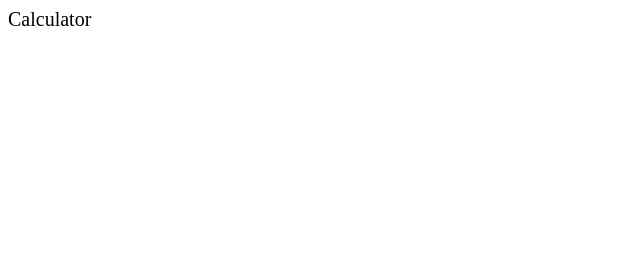
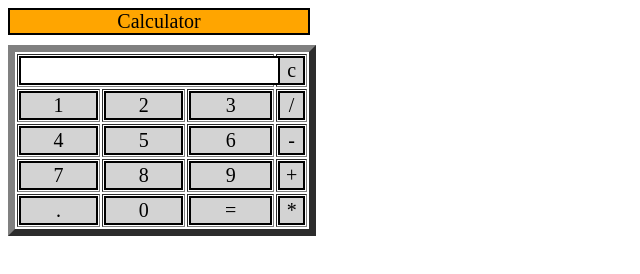
Before and after one commit to ivandjorgon/calculator, a plain HTML site: page index.html in a window 1280 px wide. Shown: the whole page, without its empty margins (0-640 px from the left). Drawn offline with Linux system fonts and the light colour scheme.

Commit message:
Add table and update css

```diff
--- a/index.html
+++ b/index.html
@@ -6,8 +6,37 @@
     <link href="style.css" rel="stylesheet">
   </head>
   <body>
-    <!--Calculator-->
-    <div id="main-container">Calculator</div>
+    <div class = title>Calculator</div>
+      <table border="7">
+         <tr>
+            <td colspan="3"><input type="text" id="result"/></td>
+            <td><input type="button" value="c" onclick="clr()"/> </td>
+         </tr>
+         <tr>
+            <td><input type="button" value="1" onclick="dis('1')"/> </td>
+            <td><input type="button" value="2" onclick="dis('2')"/> </td>
+            <td><input type="button" value="3" onclick="dis('3')"/> </td>
+            <td><input type="button" value="/" onclick="dis('/')"/> </td>
+         </tr>
+         <tr>
+            <td><input type="button" value="4" onclick="dis('4')"/> </td>
+            <td><input type="button" value="5" onclick="dis('5')"/> </td>
+            <td><input type="button" value="6" onclick="dis('6')"/> </td>
+            <td><input type="button" value="-" onclick="dis('-')"/> </td>
+         </tr>
+         <tr>
+            <td><input type="button" value="7" onclick="dis('7')"/> </td>
+            <td><input type="button" value="8" onclick="dis('8')"/> </td>
+            <td><input type="button" value="9" onclick="dis('9')"/> </td>
+            <td><input type="button" value="+" onclick="dis('+')"/> </td>
+         </tr>
+         <tr>
+            <td><input type="button" value="." onclick="dis('.')"/> </td>
+            <td><input type="button" value="0" onclick="dis('0')"/> </td>
+            <td><input type="button" value="=" onclick="solve()"/> </td>
+            <td><input type="button" value="*" onclick="dis('*')"/> </td>
+         </tr>
+      </table>
     <script src="script.js"></script>
   </body>
 </html>
--- a/style.css
+++ b/style.css
@@ -1,4 +1,27 @@
 * {
     font-family: "Times New Roman", Times, serif;
-    font-size: 20px
+    font-size: 20px;
   }
+
+  .title {
+    margin-bottom: 10px;
+    text-align: center;
+    width: 298px;
+    color: black;
+    background-color: orange;
+    border: solid black 2px;
+    display: inline-block;
+  }
+
+  input[type="button"] {
+    background-color: lightgray;
+    color: black;
+    border: solid black 2px;
+    width: 100%;
+  }
+
+  input[type="text"] {
+    background-color:white;
+    border: solid black 2px;
+    width: 100%;
+  }
```
